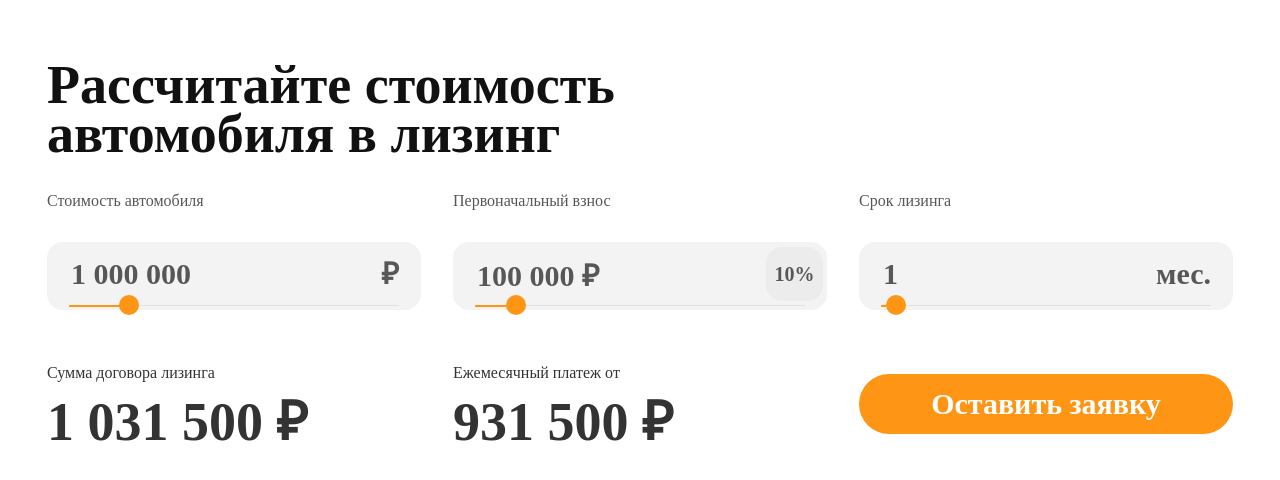
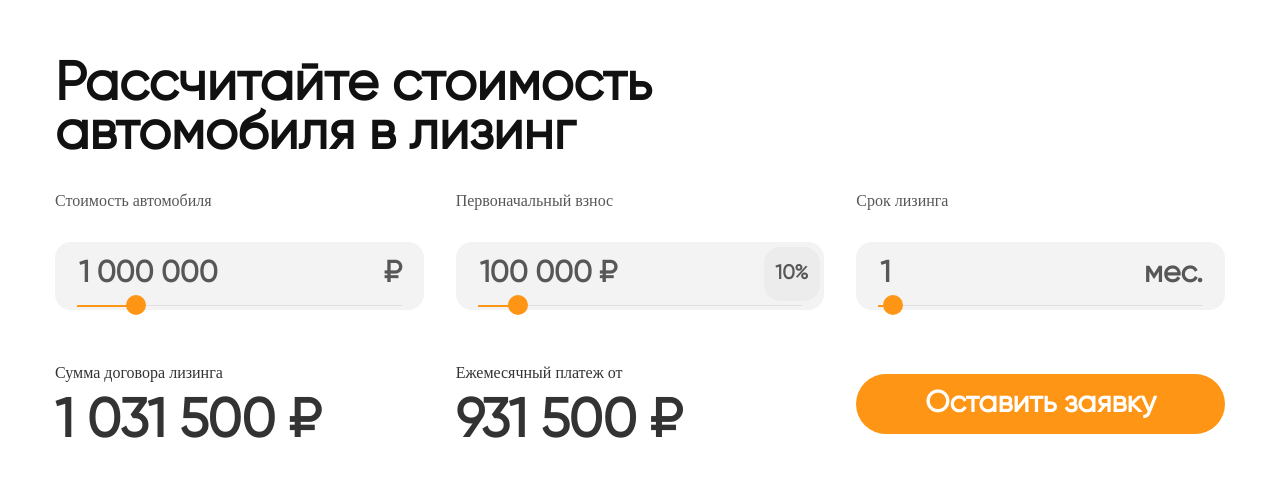
Before and after one commit to MagamedRus/oxem, a React (Create React App) app: page / in a window 1280 px wide. Shown: the part 146-626 px from the top of the page. Built offline with nearby package versions, Linux system fonts and the light colour scheme.

Commit message:
provide fonts

```diff
--- a/src/index.css
+++ b/src/index.css
@@ -1,4 +1,9 @@
-html,body {
-  height: 100%;
-  margin: 0;
+@font-face {
+  font-family: "Nekst-Black";
+  src: local("Nekst-Black"), url(./assets/fonts/Nekst-Black.ttf) format("truetype");
 }
+
+@font-face {
+  font-family: "Nekst-Black";
+  src: local("Gilroy"), url(./assets/fonts/Gilroy-Regular.ttf) format("truetype");
+}
```
Also changed, not shown: src/assets/fonts/Gilroy-Regular.ttf (added), src/assets/fonts/Nekst-Black.ttf (added).
